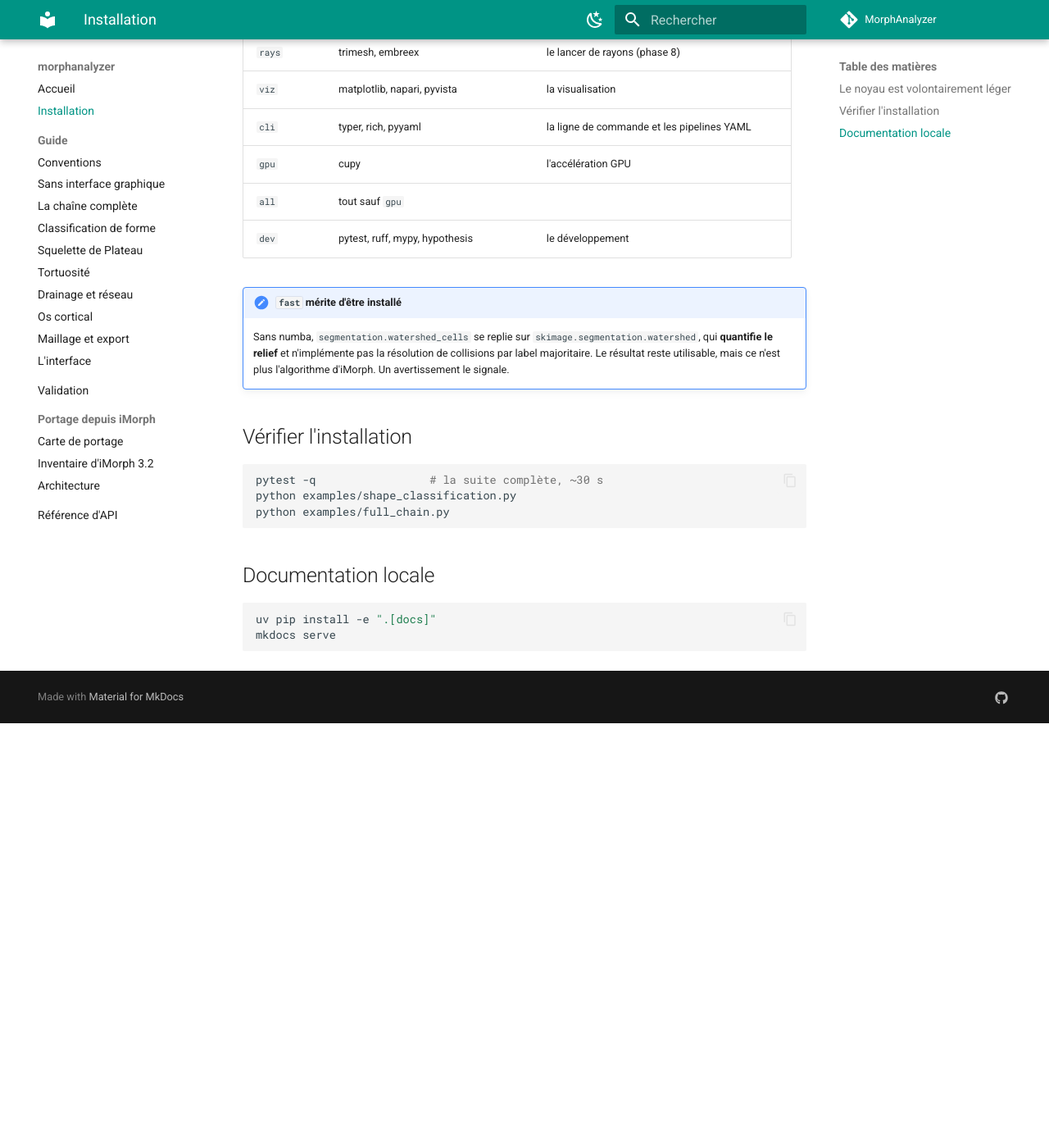
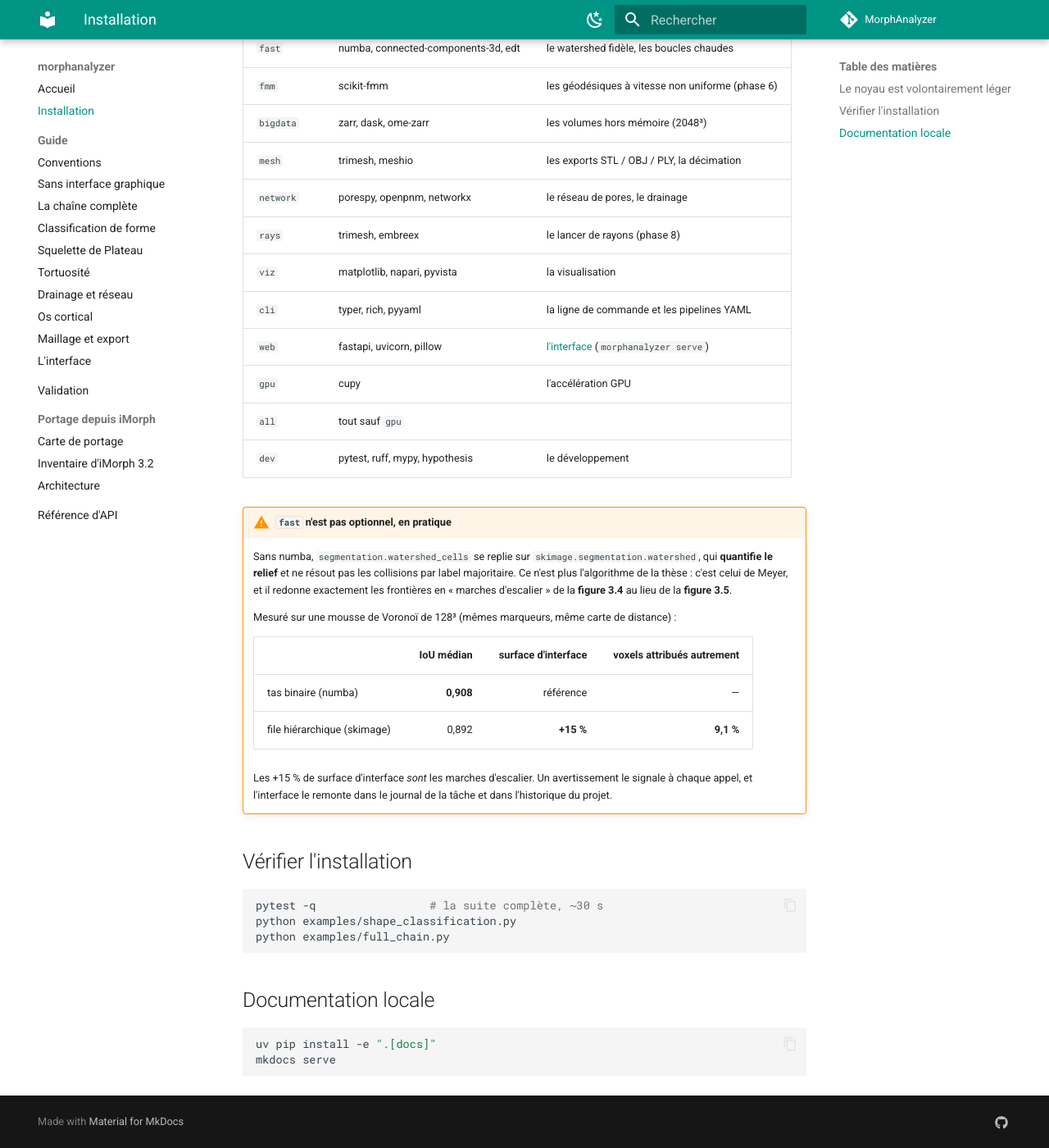
Before and after one commit to DoctorEmmetBrown/MorphAnalyzer, an MkDocs documentation site: the page built from docs/installation.md, in a window 1280 px wide and 1400 px high, scrolled down 731 px. Shown: the whole window at 82% size. Built offline with MkDocs 1.6.1 and Material for MkDocs 9.7.7, drawn with Linux system fonts in a browser that asks for light colours; comment, search, counter and statistics services are not loaded; before the commit the page ends 1613 px from its top, so only the background shows below that; some of the changed text lies outside the part shown.

Commit message:
Remonte les replis silencieux, et corrige trois pieges d'installation
Le repli sans numba reproduit la figure 3.4 de la these
-------------------------------------------------------
Controle involontaire mais concluant : dans un environnement sans numba,
`watershed_cells` se replie sur `skimage.segmentation.watershed` — l'algorithme
de Meyer a file hierarchique — et produit exactement l'artefact que la figure
3.4 documente : des frontieres en marches d'escalier sur les lignes de partage
obliques. Le noyau numba rend la figure 3.5.

Mesure sur une mousse de Voronoi 128^3, memes marqueurs, meme carte de distance :

  | algorithme                             | IoU median | interface | voxels autres |
  | tas binaire, priorites reelles (3.5)   |   0,908    | reference |       —       |
  | file hierarchique, quantifie   (3.4)   |   0,892    |   +15 %   |     9,1 %     |

L'IoU bouge peu — il mesure un recouvrement de volume, domine par l'interieur
des cellules. C'est la surface d'interface qui voit la difference : les +15 %
*sont* les marches d'escalier.

Consequence : un calcul qui se degrade sans le dire est pire qu'un calcul qui
echoue.
- l'avertissement nomme desormais la figure et chiffre l'ecart
- le lanceur de pipeline capture les avertissements de chaque etape et les
  remonte : journal de la tache, notification, et historique du projet
- l'interface les affiche en jaune, distincts des erreurs

Trois pieges d'installation, tous rencontres au premier lancement
------------------------------------------------------------------
- `pip install "morphanalyzer[web]"` repondait « does not provide the extra
  'web' » : une installation editable fige ses metadonnees. Documente, avec la
  commande qui les rafraichit.
- `_EXTRA_OF` ignorait fastapi / uvicorn / PIL, donc le message d'erreur disait
  `pip install fastapi` au lieu de `pip install "morphanalyzer[web]"`.
- `--volume chemin/inexistant` se plaignait du *format* du fichier au lieu de
  dire que le chemin n'existe pas. Les exemples de la doc montrent maintenant
  clairement un emplacement a remplacer, et proposent la variante `--phantom-kind`
  pour essayer sans donnees.

Et `serve` refuse un dossier qui n'est pas un projet au lieu d'y creer un projet
vide en douce ; il indique la commande `new` a lancer.

Ajout de `pipeline.unregister`, complement de `register`.

Co-Authored-By: Claude Opus 5 <noreply@anthropic.com>
Claude-Session: https://claude.ai/code/session_01GUG6GdDBfMxDH1eDChpjsN

````diff
--- a/docs/installation.md
+++ b/docs/installation.md
@@ -4,11 +4,24 @@ Python 3.10 ou plus récent.
 
 ```bash
 git clone https://github.com/DoctorEmmetBrown/MorphAnalyzer.git
-cd MorphAnalyzer
-uv pip install -e ".[dev,fast]"
+cd MorphAnalyzer/morphanalyzer
+uv pip install -e ".[dev,fast,web]"
 ```
 
-`uv` n'est pas obligatoire : `pip install -e ".[dev,fast]"` fonctionne aussi.
+`uv` n'est pas obligatoire : `pip install -e ".[dev,fast,web]"` fonctionne aussi.
+
+!!! warning "Après un `git pull`, réinstallez"
+    Un `pip install -e .` fige les **métadonnées** du paquet — dont la liste des
+    extras — au moment de l'installation. Si un extra apparaît après coup,
+    `pip install "morphanalyzer[web]"` répond :
+
+    ```
+    WARNING: morphanalyzer 0.1.0.dev0 does not provide the extra 'web'
+    ```
+
+    Il ne s'agit pas d'une erreur de nom : c'est l'installation qui date d'avant.
+    Relancer `pip install -e ".[dev,fast,web]"` depuis le dossier du paquet
+    rafraîchit les métadonnées.
 
 ## Le noyau est volontairement léger
 
@@ -26,16 +39,29 @@ message qui dit quoi installer.
 | `rays` | trimesh, embreex | le lancer de rayons (phase 8) |
 | `viz` | matplotlib, napari, pyvista | la visualisation |
 | `cli` | typer, rich, pyyaml | la ligne de commande et les pipelines YAML |
+| `web` | fastapi, uvicorn, pillow | [l'interface](guide/interface.md) (`morphanalyzer serve`) |
 | `gpu` | cupy | l'accélération GPU |
 | `all` | tout sauf `gpu` | |
 | `dev` | pytest, ruff, mypy, hypothesis | le développement |
 
-!!! note "`fast` mérite d'être installé"
+!!! warning "`fast` n'est pas optionnel, en pratique"
     Sans numba, `segmentation.watershed_cells` se replie sur
-    `skimage.segmentation.watershed`, qui **quantifie le relief** et n'implémente
-    pas la résolution de collisions par label majoritaire. Le résultat reste
-    utilisable, mais ce n'est plus l'algorithme d'iMorph. Un avertissement le
-    signale.
+    `skimage.segmentation.watershed`, qui **quantifie le relief** et ne résout
+    pas les collisions par label majoritaire. Ce n'est plus l'algorithme de la
+    thèse : c'est celui de Meyer, et il redonne exactement les frontières en
+    « marches d'escalier » de la **figure 3.4** au lieu de la **figure 3.5**.
+
+    Mesuré sur une mousse de Voronoï de 128³ (mêmes marqueurs, même carte de
+    distance) :
+
+    | | IoU médian | surface d'interface | voxels attribués autrement |
+    |---|---:|---:|---:|
+    | tas binaire (numba) | **0,908** | référence | — |
+    | file hiérarchique (skimage) | 0,892 | **+15 %** | **9,1 %** |
+
+    Les +15 % de surface d'interface *sont* les marches d'escalier. Un
+    avertissement le signale à chaque appel, et l'interface le remonte dans le
+    journal de la tâche et dans l'historique du projet.
 
 ## Vérifier l'installation
 
--- a/src/morphanalyzer/webapp/static/app.css
+++ b/src/morphanalyzer/webapp/static/app.css
@@ -17,6 +17,7 @@
   --accent-ink:#ffffff;
   --accent-soft:#e8f0fc;
   --danger:    #c33a3a;
+  --warn:      #a2600a;
   --ok:        #128a60;
   --s1: #2a78d6; --s2: #eb6834; --s3: #1baf7a; --s4: #4a3aa7;
   --s5: #eda100; --s6: #e87ba4; --s7: #008300; --s8: #e34948;
@@ -41,6 +42,7 @@
     --accent:    #3987e5;
     --accent-soft:#1a2b45;
     --danger:    #e06b6b;
+    --warn:      #e0a33f;
     --ok:        #35b98a;
     --s1: #3987e5; --s2: #ff8a5c; --s3: #35c496; --s4: #9085e9;
     --s5: #e0b23f; --s6: #e88fb0; --s7: #4bb14b; --s8: #e66767;
@@ -52,7 +54,7 @@
   --surface-0: #14141a; --surface-1: #1c1c23; --surface-2: #23232b;
   --surface-3: #2c2c35; --border: #32323c; --border-strong: #45454f;
   --text: #f2f2f4; --text-dim: #b2b2ba; --text-mute: #82828c;
-  --accent: #3987e5; --accent-soft: #1a2b45; --danger: #e06b6b; --ok: #35b98a;
+  --accent: #3987e5; --accent-soft: #1a2b45; --danger: #e06b6b; --warn: #e0a33f; --ok: #35b98a;
   --s1: #3987e5; --s2: #ff8a5c; --s3: #35c496; --s4: #9085e9;
   --s5: #e0b23f; --s6: #e88fb0; --s7: #4bb14b; --s8: #e66767;
   --shadow: 0 1px 2px rgba(0,0,0,.4), 0 6px 18px rgba(0,0,0,.3);
@@ -204,6 +206,7 @@ input[type="range"]::-moz-range-thumb { width: 12px; height: 12px; border-radius
           font-family: var(--mono); color: var(--text-dim); max-height: 150px; overflow-y: auto; }
 .joblog li { padding: 1px 0; }
 .joblog li.err { color: var(--danger); white-space: pre-wrap; }
+.joblog li.warn { color: var(--warn); white-space: pre-wrap; }
 
 /* ── slicer ────────────────────────────────────────────────────────── */
 .toolbar { display: flex; align-items: center; gap: 10px; padding: 8px 12px;
````
Also changed, not shown: docs/guide/interface.md (+31 -3 lines), docs/validation.md (+20 -0 lines), src/morphanalyzer/webapp/static/app.js (+8 -1 lines), 7 other files.
